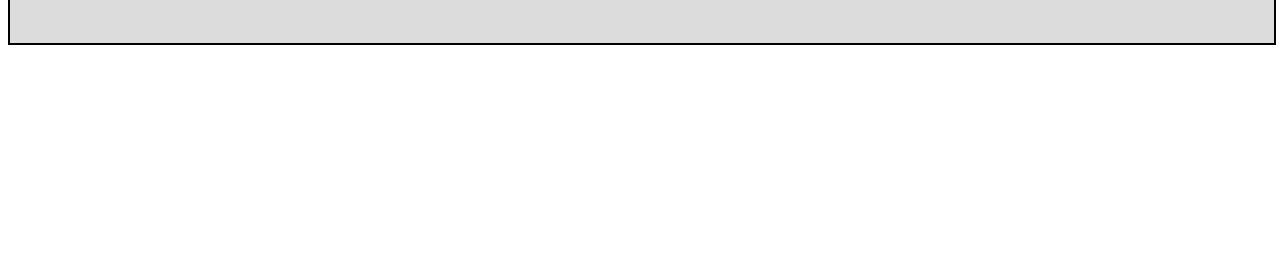
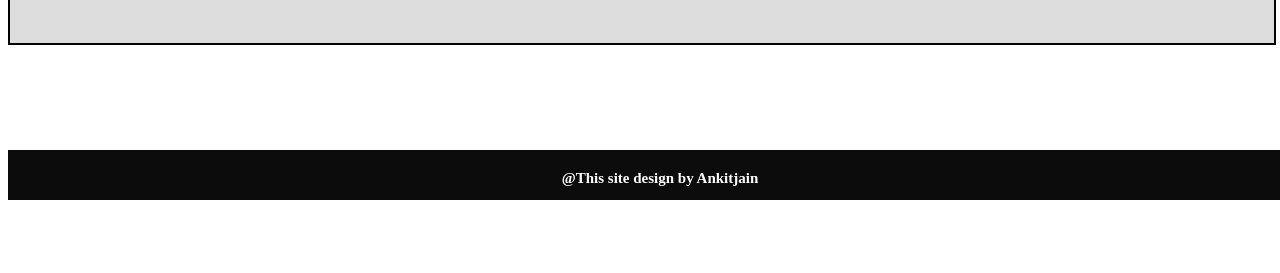
Before and after one commit to cnankitjain/Projectankitjain, a plain HTML site: page index.html in a window 1280 px wide. Shown: the part 4289-4562 px from the top of the page. Before the commit the page ends 4342 px from the top, so only its background shows below. Drawn offline with Linux system fonts and the light colour scheme.

Commit message:
feature-footer Done

```diff
--- a/index.html
+++ b/index.html
@@ -143,6 +143,11 @@ best Quality of work in  CodingNest Studio   </p>
         </div>
 </div>
 
+<!--footer Start-->
+<div class="footer">
+  <h5> @This site design by Ankitjain</h4>
+  </div>
+
 
 
 
--- a/style.css
+++ b/style.css
@@ -269,3 +269,20 @@ button {
   color: white;
   background-color: black;
 }
+
+/*FOOTER START*/
+div h5 {
+  width: 100%;
+  height: 10px;
+  background-color: rgb(12, 12, 12);
+  color: white;
+  text-align: center;
+  padding: 20px;
+  font-size: 15px;
+  position: relative;
+  top: 80px;
+}
+.footer {
+  width: 100%;
+  height: 200px;
+}
```
